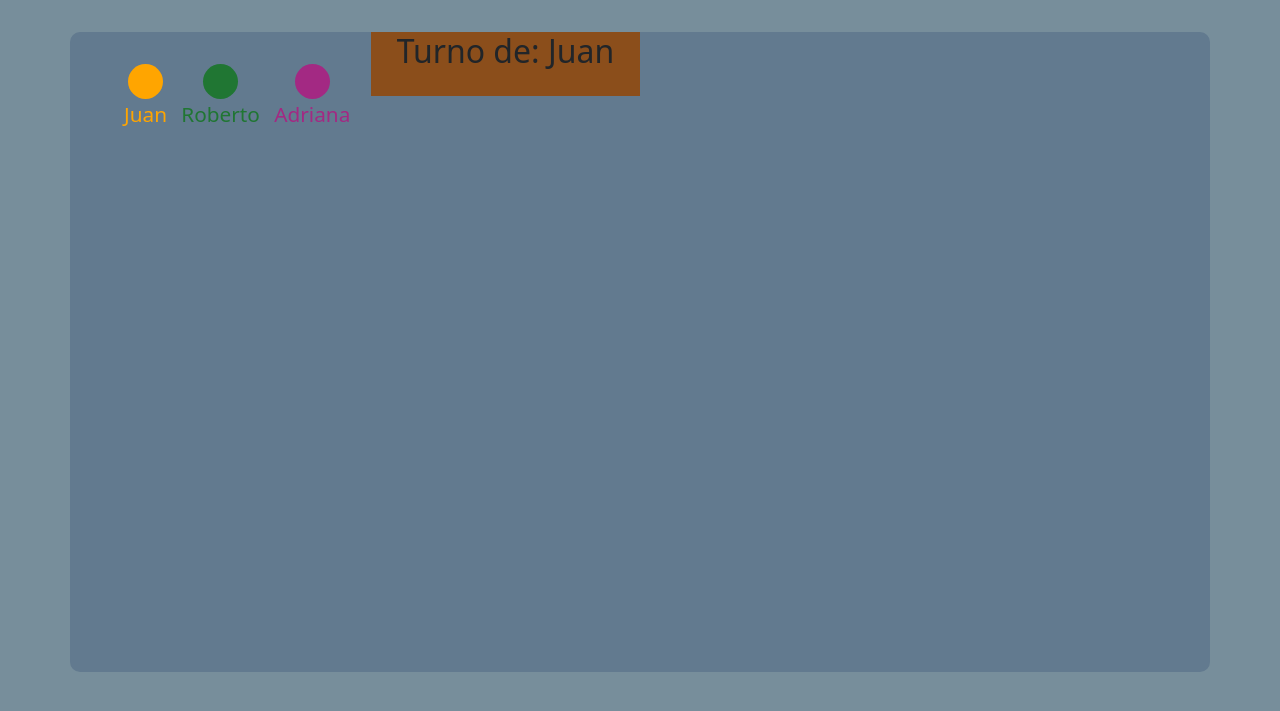
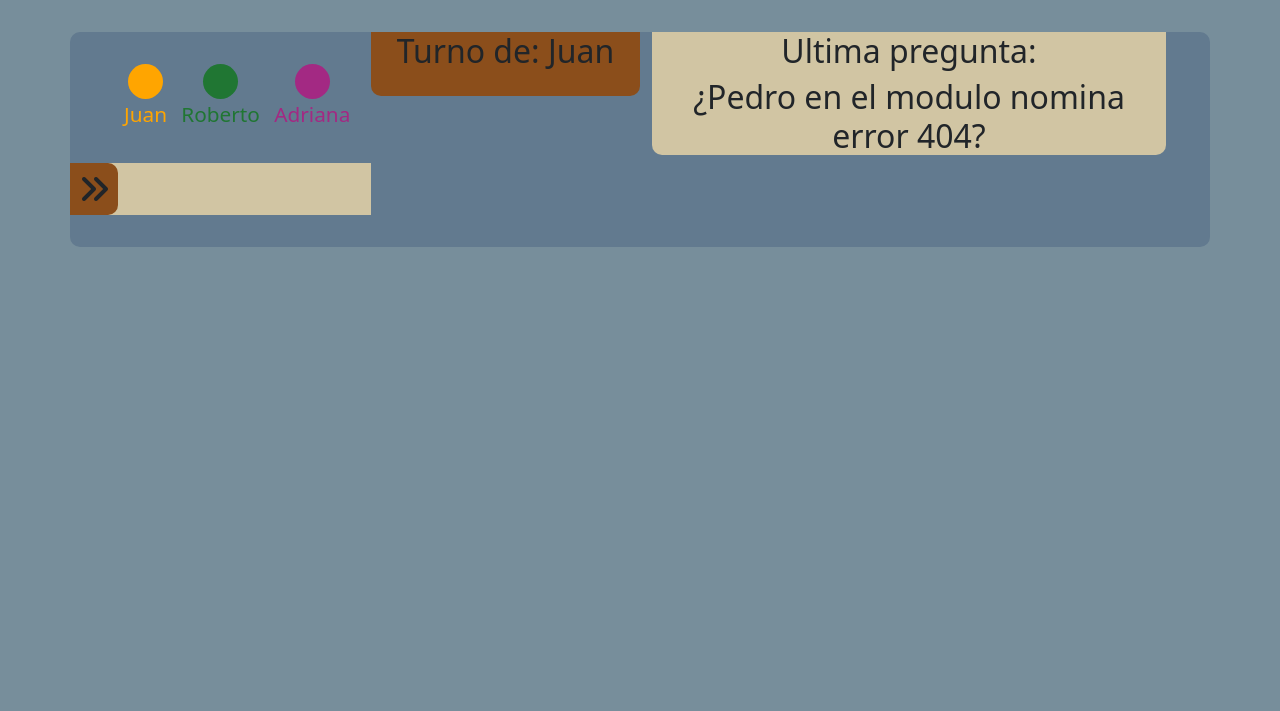
Before and after one commit to johnwmartinez/ceaisenasoft2021, a PHP site: page /assets/html/table.php in a window 1280 px wide. Shown: the top 711 px of the page. Run offline with PHP 8.4, Linux system fonts and the light colour scheme; some libraries are stand-ins or nearby versions.

Commit message:
Interfaz zona de juego

```diff
--- a/assets/css/style.css
+++ b/assets/css/style.css
@@ -7,7 +7,6 @@ body{
 }
 .opcion, .opcion1, .contenido{
     background: #627A8F;
-    min-height: 40rem;
 
     padding: 2rem;
     border-radius: 10px;
@@ -123,4 +122,27 @@ h2{
     background-color: rgb(139, 78, 27);
     margin-top: -2rem;
     max-height: 4rem;
+    border-radius: 0px 0px 10px 10px;
+
 }
+
+.pregunta .h2{
+    background-color: #d1c5a3;
+    border-radius: 0px 0px 10px 10px;
+    margin-top: -2rem;
+
+}
+
+.actiL{
+    background-color: rgb(139, 78, 27);
+    border-radius: 0px 10px 10px 0px;
+    font-size: 2rem;
+    cursor: pointer;
+    padding: 10px;
+    margin-left: -2rem;
+
+}
+
+.padreJ{
+    max-height: 100px;
+}
--- a/assets/html/table.php
+++ b/assets/html/table.php
@@ -37,6 +37,20 @@
                 <h2>Turno de: Juan</h2>
             </div>
             <!-- Fin Turnos -->
+            <!-- Ultima pregunta -->
+                <div class="col-md-6 pregunta">
+                    <div class="h2">
+                        <h2>Ultima pregunta:</h2>
+                        <h2>¿Pedro en el modulo nomina error 404?</h2>
+                    </div>
+                </div>
+            <!-- Fin Ultima pregunta -->
+            <!--lista -->
+            <div class="col-md-3 p-0" style="background-color: #d1c5a3">
+                <i class="fas fa-angle-double-right actiL" onclick=""></i>
+
+            </div>
+            <!-- lista -->
         </div>
     </div>
     <!-- Fin de la pagina -->
```
